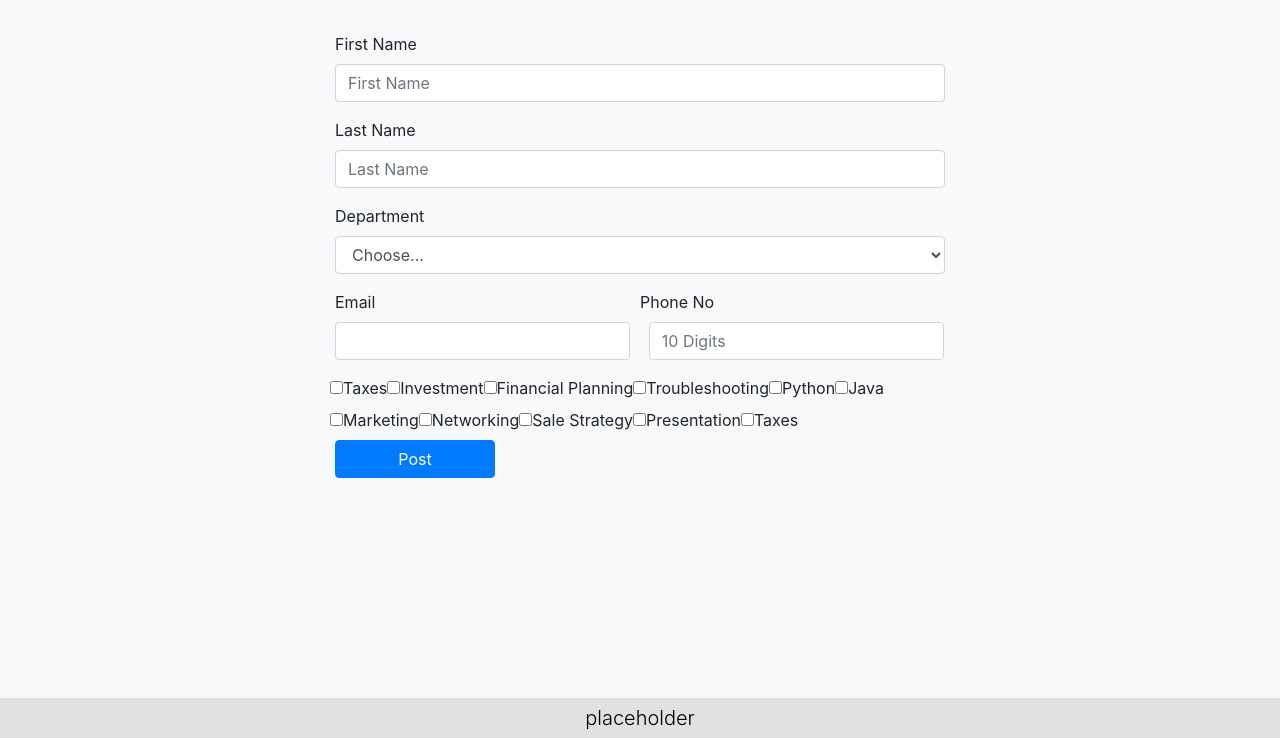
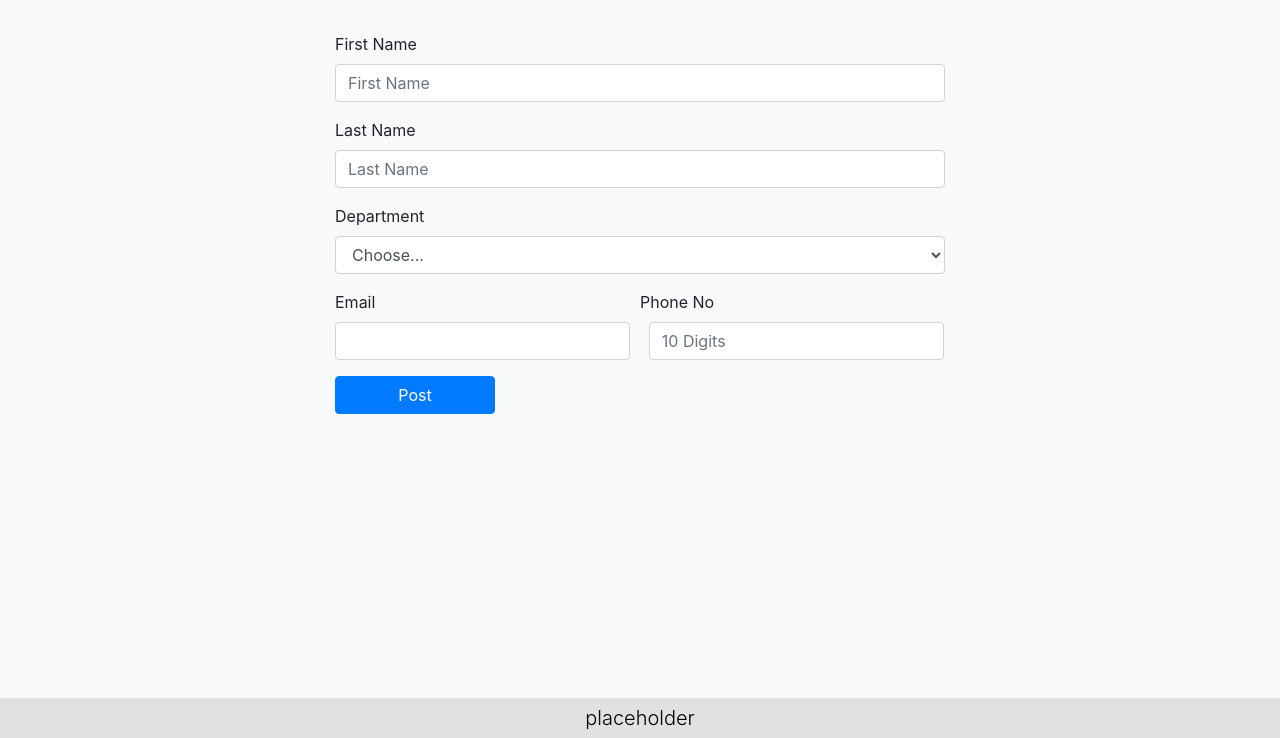
Before and after one commit to hcpark112/BestGuide, a plain HTML site: page form.html in a window 1280 px wide. Shown: the part 62-800 px from the top of the page. Drawn offline with nearby package versions, Linux system fonts and the light colour scheme.

```diff
--- a/form.html
+++ b/form.html
@@ -102,20 +102,6 @@
             <input type="text" class="form-control" id="inputPhone" pattern="[0-9]{10}" placeholder="10 Digits">
           </div>
         </div>
-        <!--skill sets-->
-        <div class="form-row col-md-12">
-          <label><input type="checkbox" name="skillSets" value="Taxes">Taxes</label>
-          <label><input type="checkbox" name="skillSets" value="Investment">Investment</label>
-          <label><input type="checkbox" name="skillSets" value="Financial Planning">Financial Planning</label>
-          <label><input type="checkbox" name="skillSets" value="Trouble shooting">Troubleshooting</label>
-          <label><input type="checkbox" name="skillSets" value="Python">Python</label>
-          <label><input type="checkbox" name="skillSets" value="Java">Java</label>
-          <label><input type="checkbox" name="skillSets" value="Marketing">Marketing</label>
-          <label><input type="checkbox" name="skillSets" value="Networking">Networking</label>
-          <label><input type="checkbox" name="skillSets" value="Sale Strategy">Sale Strategy</label>
-          <label><input type="checkbox" name="skillSets" value="Presentation">Presentation</label>
-          <label><input type="checkbox" name="skillSets" value="Project Management">Taxes</label>
-        </div>
         <!-- <div class="form-group">
           <div class="form-check">
             <input class="form-check-input" type="checkbox" id="gridCheck">
```
